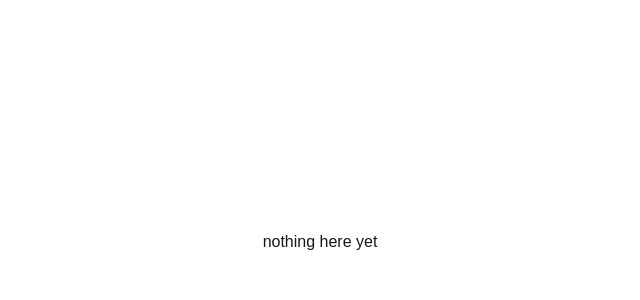
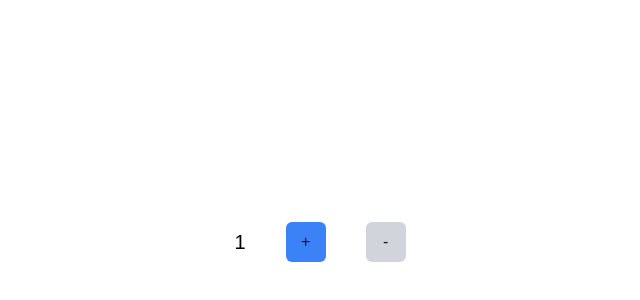
Before and after one commit to michaelle7/cprg306-assignments, a Next.js app: page /week-4 in a window 1280 px wide. Shown: the part 158-458 px from the top of the page, without its empty margins (320-960 px from the left). Built offline with nearby package versions, Linux system fonts and the light colour scheme.

Commit message:
did week 4

```diff
--- /dev/null
+++ b/app/week-4/new-item.js
@@ -0,0 +1,29 @@
+// week-4/new-item.js
+"use client";
+import { useState } from 'react';
+
+export default function NewItem () {
+    const [quantity, setQuantity] = useState(1)
+    const increment = () => setQuantity(prev => Math.min(prev + 1, 20)); //got help from ai with prev => math.min and math.max
+    const decrement = () => setQuantity(prev => Math.max(prev - 1, 1));
+
+    return(
+        <main className="flex flex-col items-center justify-center min-h-screen">
+            <div className='flex items-center space-x-10 bg-white p-4 rounded-md'>
+            <p className='text-xl text-black'>{quantity}</p>
+                <button
+                onClick={increment}
+                disabled={quantity === 20}
+                className={`p-2 w-10 rounded-md ${quantity === 20 ? 'bg-gray-300' : 'bg-blue-500 hover:bg-blue-700'}`}>
+                +
+                </button>
+                <button
+                onClick={decrement}
+                disabled={quantity === 1}
+                className={`p-2 w-10 rounded-md ${quantity === 1 ? 'bg-gray-300' : 'bg-blue-500 hover:bg-blue-700'}`}>
+                -
+                </button>
+            </div>
+        </main>
+    )
+}
--- a/app/week-4/page.js
+++ b/app/week-4/page.js
@@ -1,7 +1,11 @@
+// week-4/page.js.js
+
+import NewItem from './new-item';
+
 export default function Week4Page() {
-    return (
-      <div className="flex items-center justify-center min-h-screen">
-        <h1 className="text-center">nothing here yet</h1>
-      </div>
-    );
+  return (
+    <div>
+      <NewItem />
+    </div>
+  );
 }
--- /dev/null
+++ b/app/week-5/page.js
@@ -0,0 +1,7 @@
+export default function Week5Page() {
+    return (
+      <div className="flex items-center justify-center min-h-screen">
+        <h1 className="text-center">nothing here yet</h1>
+      </div>
+    );
+}
```
